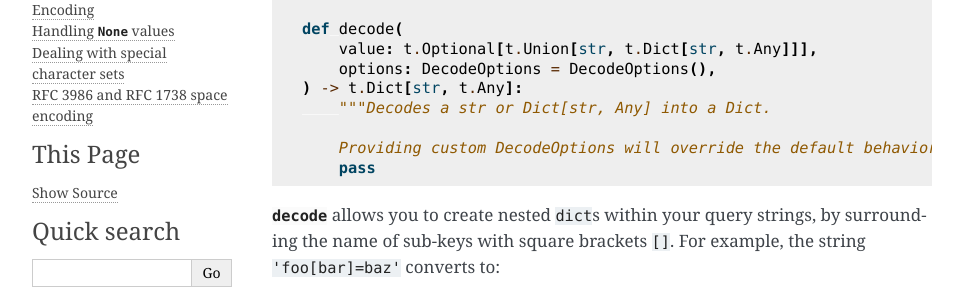
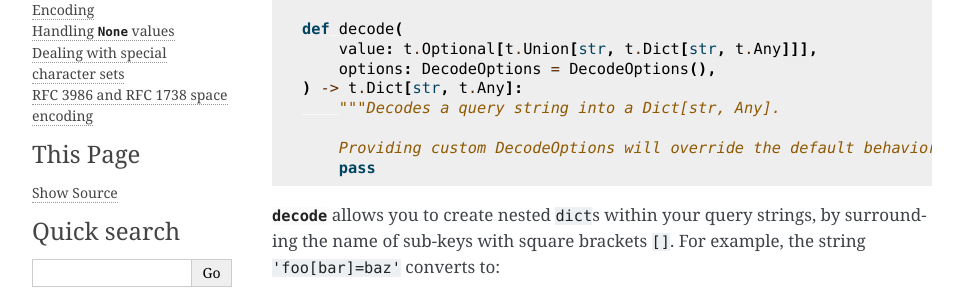
Before and after one commit to techouse/qs_codec, a Sphinx documentation site: the page built from docs/README.rst, in a window 1280 px wide and 900 px high. Shown: the part 202-493 px from the top of the window, without its empty margins (148-1111 px from the left). Built offline with Sphinx 7.4.7, drawn with Linux system fonts in a browser that asks for light colours.

Commit message:
:memo: update documentation

```diff
--- a/README.rst
+++ b/README.rst
@@ -38,7 +38,7 @@ dictionaries
        value: t.Optional[t.Union[str, t.Dict[str, t.Any]]],
        options: DecodeOptions = DecodeOptions(),
    ) -> t.Dict[str, t.Any]:
-       """Decodes a str or Dict[str, Any] into a Dict.
+       """Decodes a query string into a Dict[str, Any].
 
        Providing custom DecodeOptions will override the default behavior."""
        pass
--- a/docs/README.rst
+++ b/docs/README.rst
@@ -12,7 +12,7 @@ dictionaries
        value: t.Optional[t.Union[str, t.Dict[str, t.Any]]],
        options: DecodeOptions = DecodeOptions(),
    ) -> t.Dict[str, t.Any]:
-       """Decodes a str or Dict[str, Any] into a Dict.
+       """Decodes a query string into a Dict[str, Any].
 
        Providing custom DecodeOptions will override the default behavior."""
        pass
```
Also changed, not shown: 1 other file.
